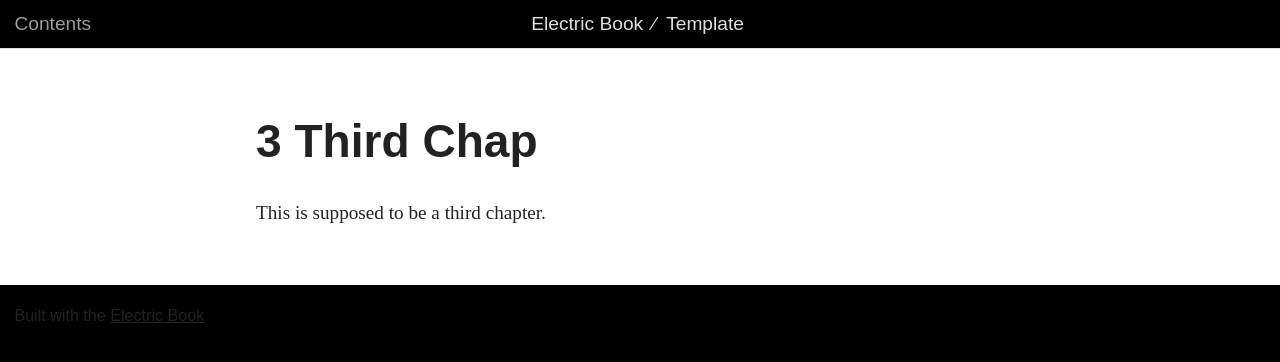
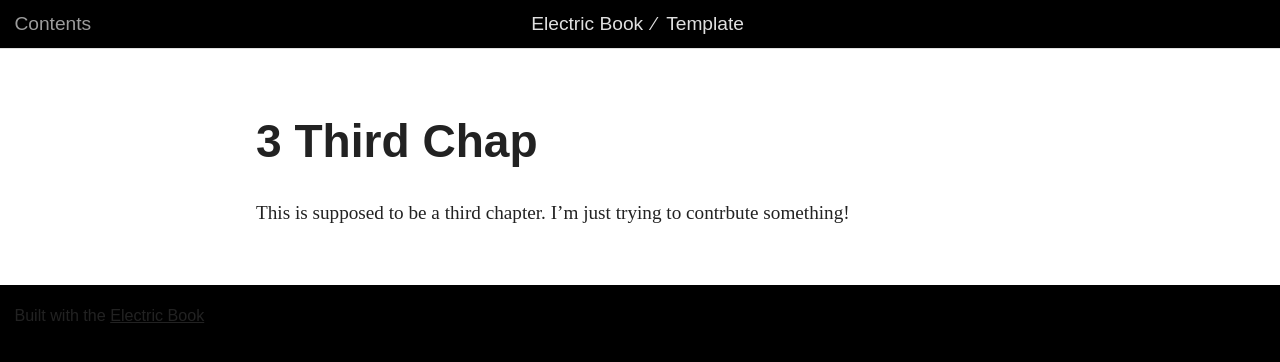
Before and after one commit to ChristinaRookie/october-eighteenth, a Jekyll site: the page built from book/text/03.md, in a window 1280 px wide. Shown: the top 362 px of the page. Built offline with Jekyll 4.4.1, drawn with Linux system fonts in a browser that asks for light colours.

Commit message:
Trying to contribute

```diff
--- a/book/text/03.md
+++ b/book/text/03.md
@@ -4,4 +4,4 @@ title: "3. Third Chap"
 
 # **3** Third Chap
 
-This is supposed to be a third chapter.
+This is supposed to be a third chapter. I'm just trying to contrbute something!
```
